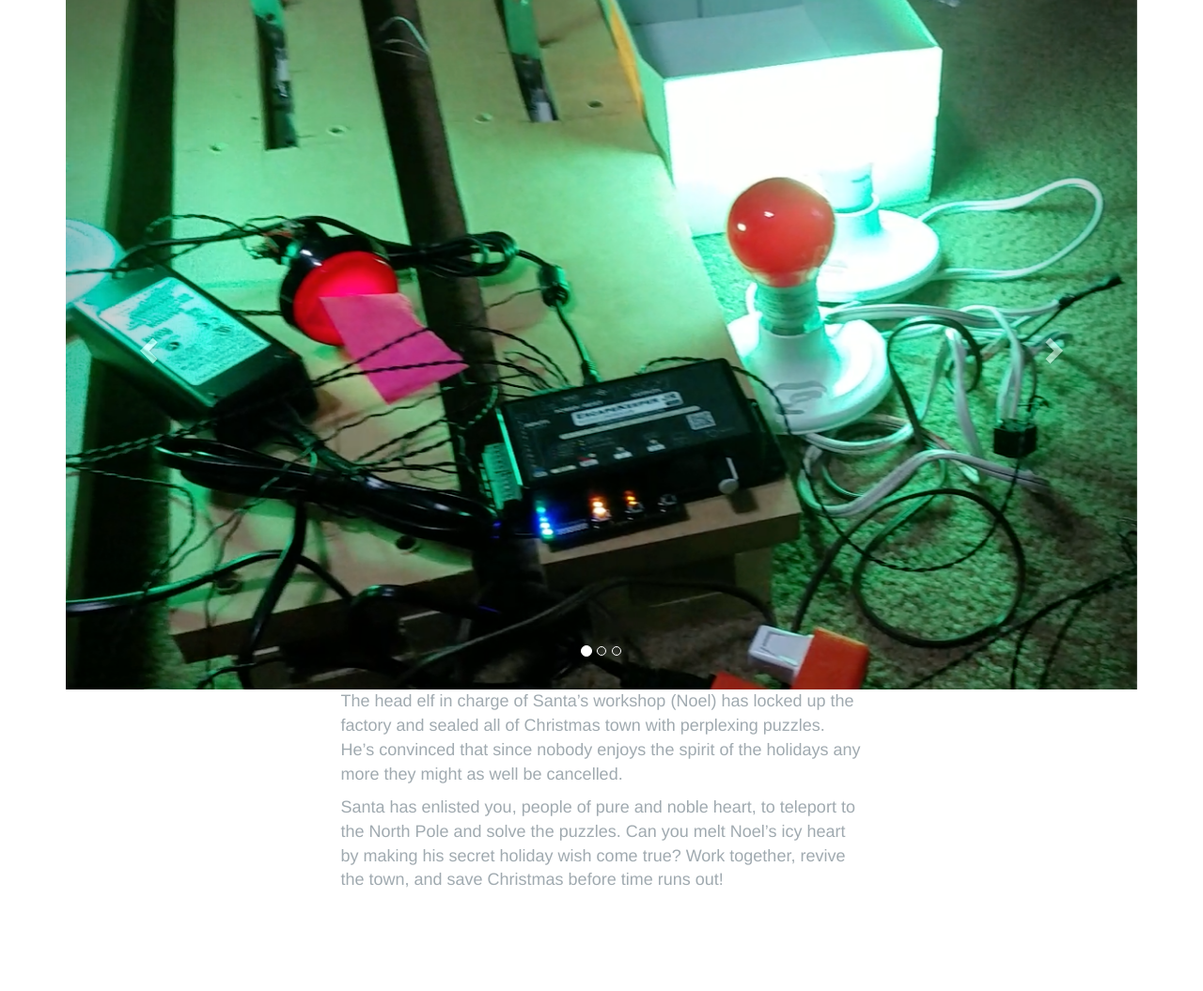
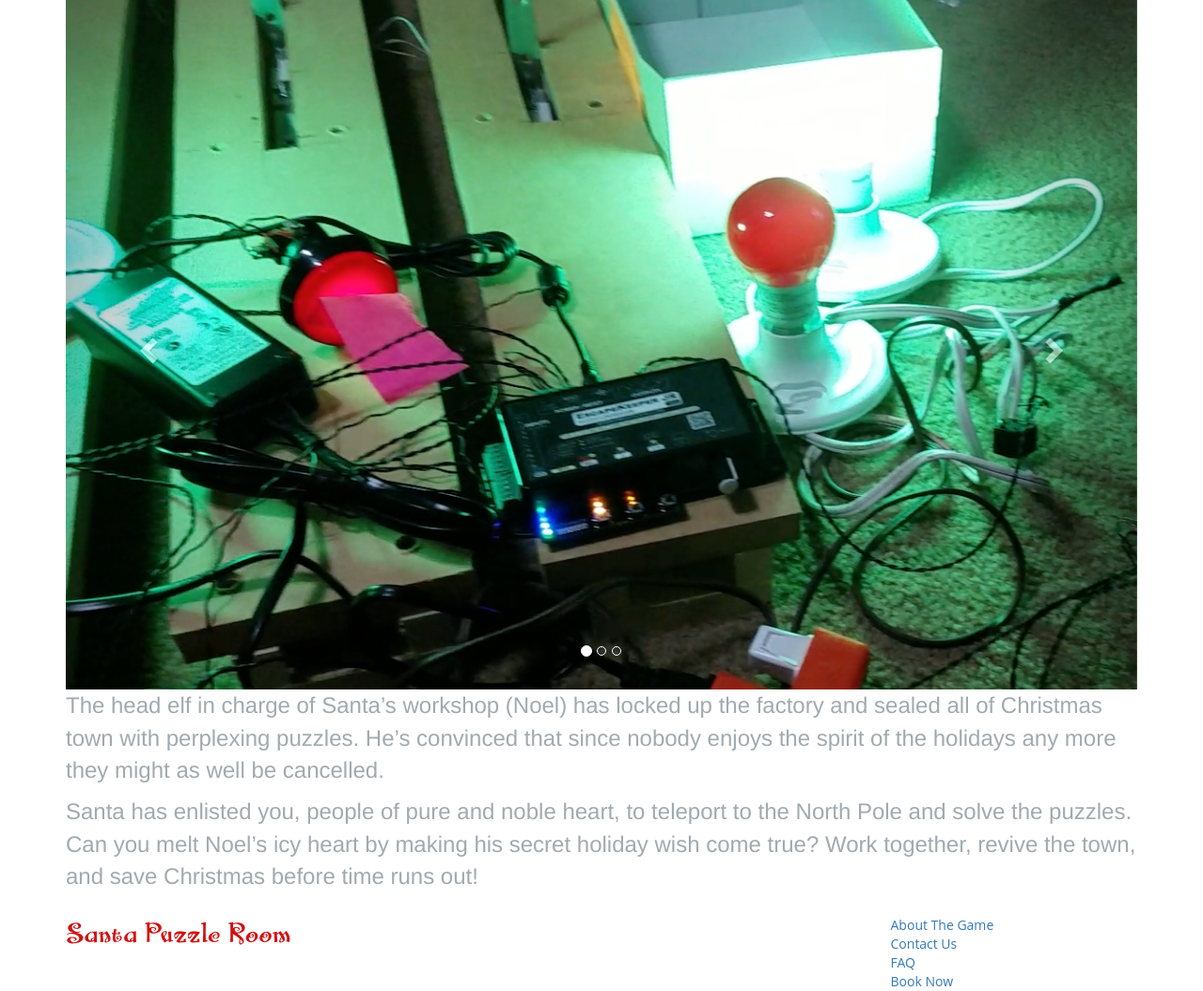
Before and after one commit to ryanb082/ryanb082.github.io, a PHP site: page /about.html in a window 1280 px wide. Shown: the part 144-1199 px from the top of the page at 94% size. Before the commit the page ends 1089 px from the top, so only its background shows below. Run offline with PHP 8.4, Linux system fonts and the light colour scheme; some libraries are stand-ins or nearby versions.

Commit message:
Add navbar to footer on contact us page

```diff
--- a/about.html
+++ b/about.html
@@ -124,20 +124,47 @@
     </div>
   </section>
 -->
-		<section id="contact">
+		<section>
 
       <div class="container">
 
         <div class="row">
 
-          <div class="col-md-6 col-md-offset-3">
+          <div class="col-md-12">
             <p class="content">The head elf in charge of Santa’s workshop (Noel) has locked up the factory and sealed all of Christmas town with perplexing puzzles. He’s convinced that since nobody enjoys the spirit of the holidays any more they might as well be cancelled.</p>
             <p class="content">Santa has enlisted you, people of pure and noble heart, to teleport to the North Pole and solve the puzzles. Can you melt Noel’s icy heart by making his secret holiday wish come true? Work together, revive the town, and save Christmas before time runs out!</p>
 
           </div>
-          </div>
+        </div>
       </div>
     </div>
   </section>
+
+  <section id="footer">
+      <div class="container">
+
+        <div class="row">
+            <div class="col-md-4">
+              <h1 class="brand">Santa Puzzle Room</h1>
+            </div>
+            <div class="col-md-3 col-md-offset-5">
+
+              <ul class="nav navbar-nav footer">
+                <div class='row'>
+                    <li><a href="about.html">About The Game</a></li>
+                  </div>
+                  <div class='row'>
+                      <li><a href="contact.html">Contact Us</a></li>
+                  </div>
+                  <div class='row'>
+                      <li><a href="FAQ.html">FAQ</a></li>
+                  </div>
+                  <div class='row'>
+                      <li><a href="booknow.html">Book Now</a></li>
+                  </div>
+                </div>
+              </ul>
+          </div>
+    </section>
 		<!--END CONTAINER-->
 </body>
--- a/css/style.css
+++ b/css/style.css
@@ -48,42 +48,19 @@ p {
 /*CONTENT*/
 
 .content {
-  font-size: 18px;
+  font-size: 24px;
+}
+
+.homepage-content {
+  font-size: 24px;
 }
 
 
 
 
 
-/*HERO*/
-
-#hero-headline {
-  color: #fff;
-}
-
-.hero-content {
-  padding-top:250px;
-}
-
-#hero {
-  padding:80px 0 80px;
-}
-
-#hero h1 {
-  font-family: 'Open Sans', sans-serif;
-  font-size: 28px;
-  font-weight: bold;
-
-  color: white;
-}
 
 
-#hero p {
-  font-family: 'Open Sans', sans-serif;
-  font-size: 18px;
-  font-weight: 400;
-  color: #d8b5f1;
-}
 
 
 .bg-img {
@@ -108,26 +85,12 @@ p {
 
  /*ORIGINATIONS */
 
-#originations {
-  padding:80px 0 80px;
-}
-
-#originations h1 {
-  font-family: 'Open Sans', sans-serif;
-  font-size: 28px;
-  font-weight: 450;
-  color: #1d2f48;
-}
-
-
-#originations p {
-  font-family: 'Open Sans', sans-serif;
-  font-size: 18px;
-  font-weight: 400;
-  color: #839199;
-}
 
 /* EXPERIENCE */
+
+.cta-styling {
+  margin-top: 20px;
+}
 
 
 #experience {
```
Also changed, not shown: FAQ.html (+29 -23 lines), booknow.html (+21 -42 lines), contact.html (+2 -91 lines), index.html (+7 -4 lines).
